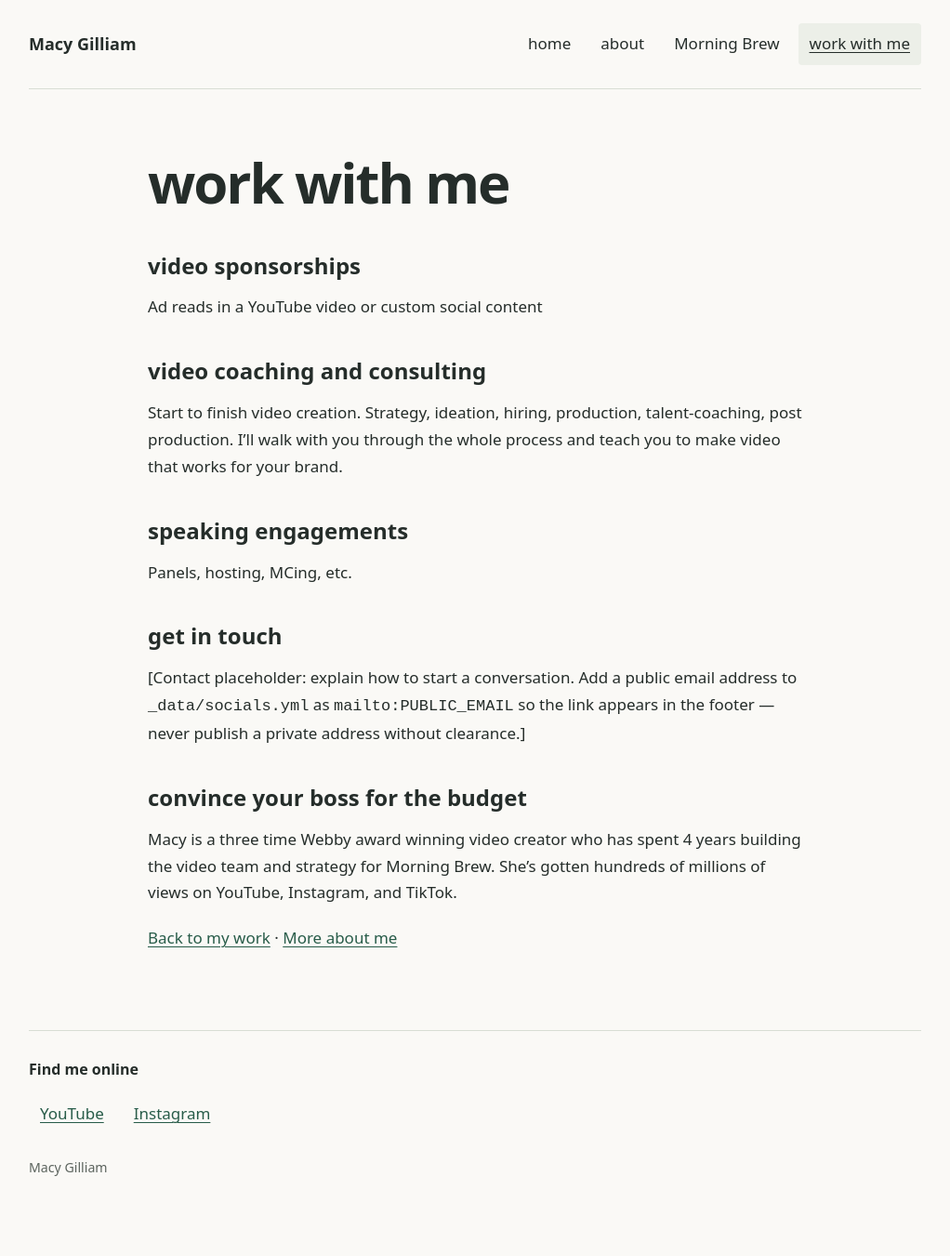
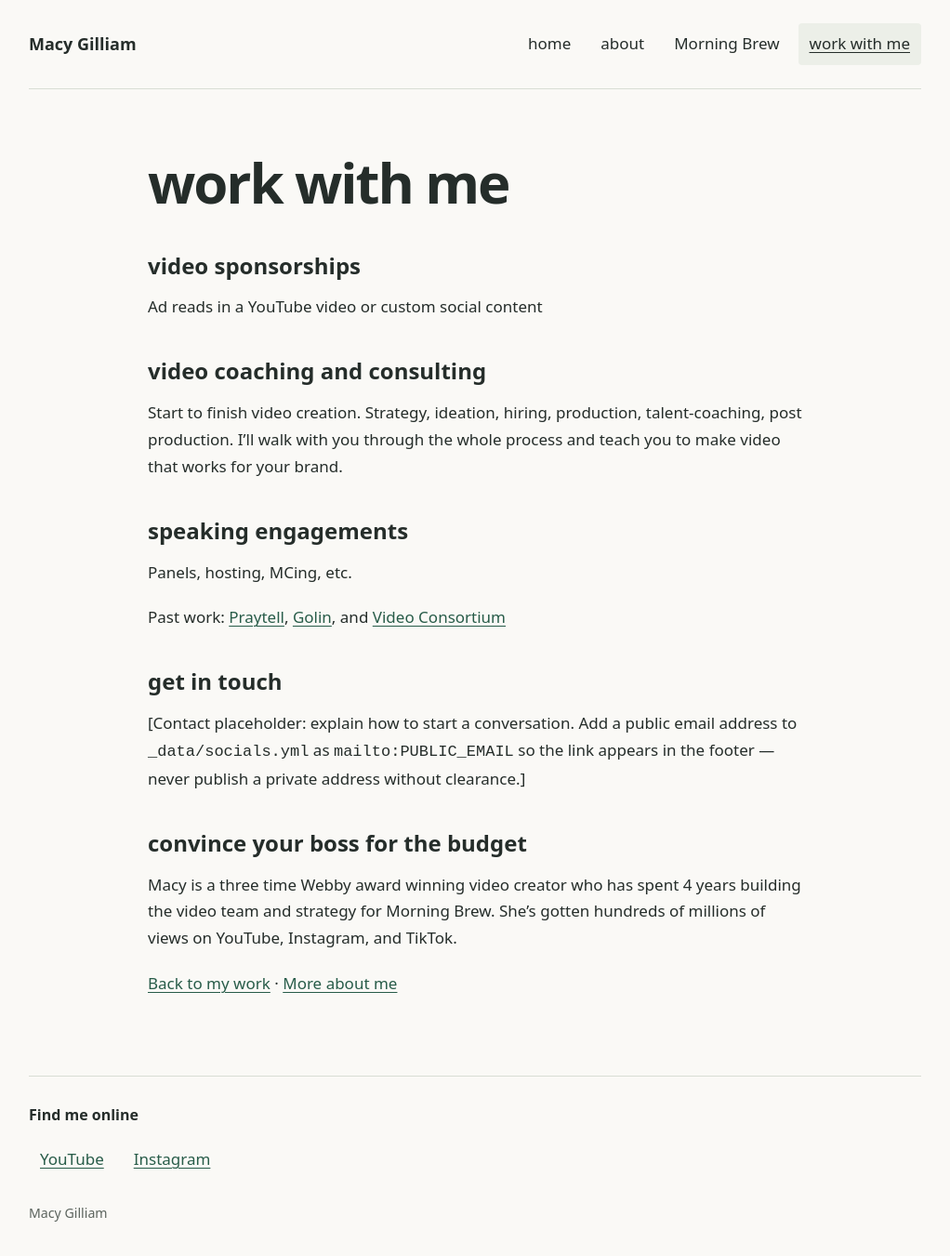
Before and after one commit to macyagilliam/macyagilliam, a Jekyll site: the page built from work-with-me.md, in a window 1280 px wide. Shown: the whole page at 93% size, without its empty margins (129-1151 px from the left). Built offline with Jekyll 4.4.1, drawn with Linux system fonts in a browser that asks for light colours; before the commit the page ends 1302 px from its top, so only the background shows below that.

Commit message:
Add past speaking work links

```diff
--- a/work-with-me.md
+++ b/work-with-me.md
@@ -15,6 +15,8 @@ Start to finish video creation. Strategy, ideation, hiring, production, talent-c
 
 Panels, hosting, MCing, etc.
 
+Past work: [Praytell](https://www.linkedin.com/posts/bethcleveland_at-last-nights-new-centers-of-influence-activity-7377134883824963584-T041/), [Golin](https://www.linkedin.com/posts/golin_goallin-activity-7424859485237571585-lTYi/), and [Video Consortium](https://www.linkedin.com/feed/update/urn:li:ugcPost:7444768931409567744/)
+
 ## get in touch
 
 [Contact placeholder: explain how to start a conversation. Add a public email address to `_data/socials.yml` as `mailto:PUBLIC_EMAIL` so the link appears in the footer — never publish a private address without clearance.]
```
